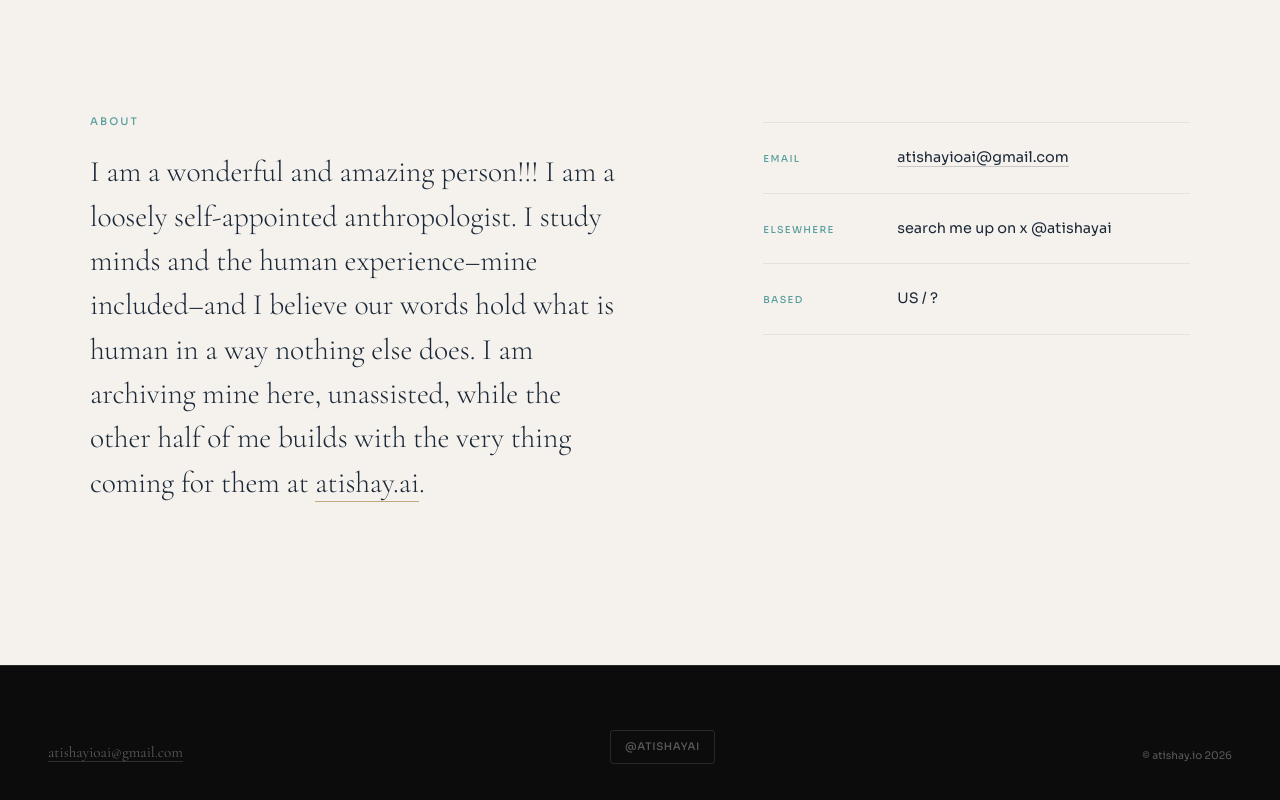
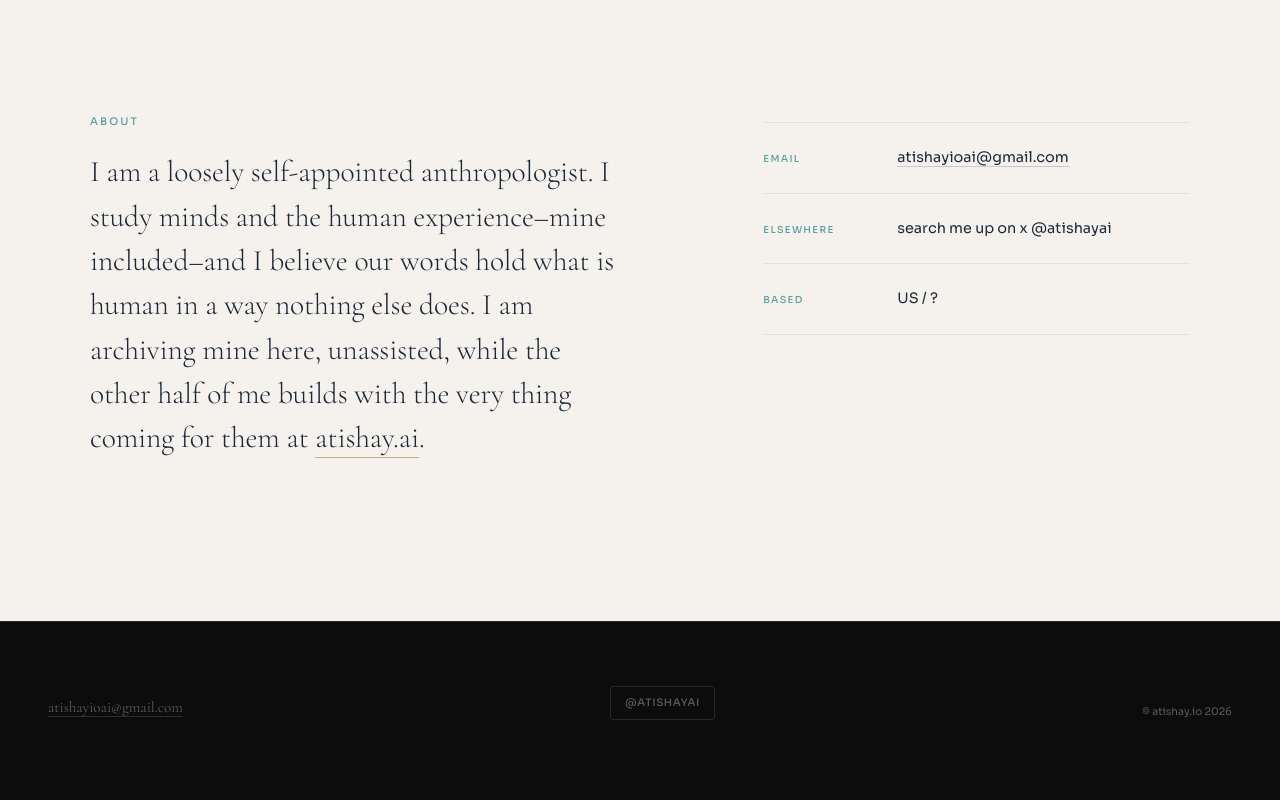
Before and after one commit to atishayai/atishayai.github.io, a website: page index.html in a window 1280 px wide. Shown: the part 846-1646 px from the top of the page. Drawn offline with nearby package versions, Linux system fonts and the light colour scheme.

Commit message:
Revert "Open the about statement with a lighter first line"
This reverts commit a8c28e5ae1c183dd6d4e1f1503b057a99303d5f9.

```diff
--- a/index.html
+++ b/index.html
@@ -31,7 +31,7 @@
         <div>
           <div class="v2-overline reveal">About</div>
           <div class="v2-body v2-about-statement reveal d1">
-            <p>I am a wonderful and amazing person!!! I am a loosely self-appointed anthropologist. I study minds and the human experience–mine included–and I believe our words hold what is human in a way nothing else does. I am archiving mine here, unassisted, while the other half of me builds with the very thing coming for them at <a href="atishay-ai.html">atishay.ai</a>.</p>
+            <p>I am a loosely self-appointed anthropologist. I study minds and the human experience–mine included–and I believe our words hold what is human in a way nothing else does. I am archiving mine here, unassisted, while the other half of me builds with the very thing coming for them at <a href="atishay-ai.html">atishay.ai</a>.</p>
           </div>
         </div>
         <div class="v2-about-facts reveal d2">
```
